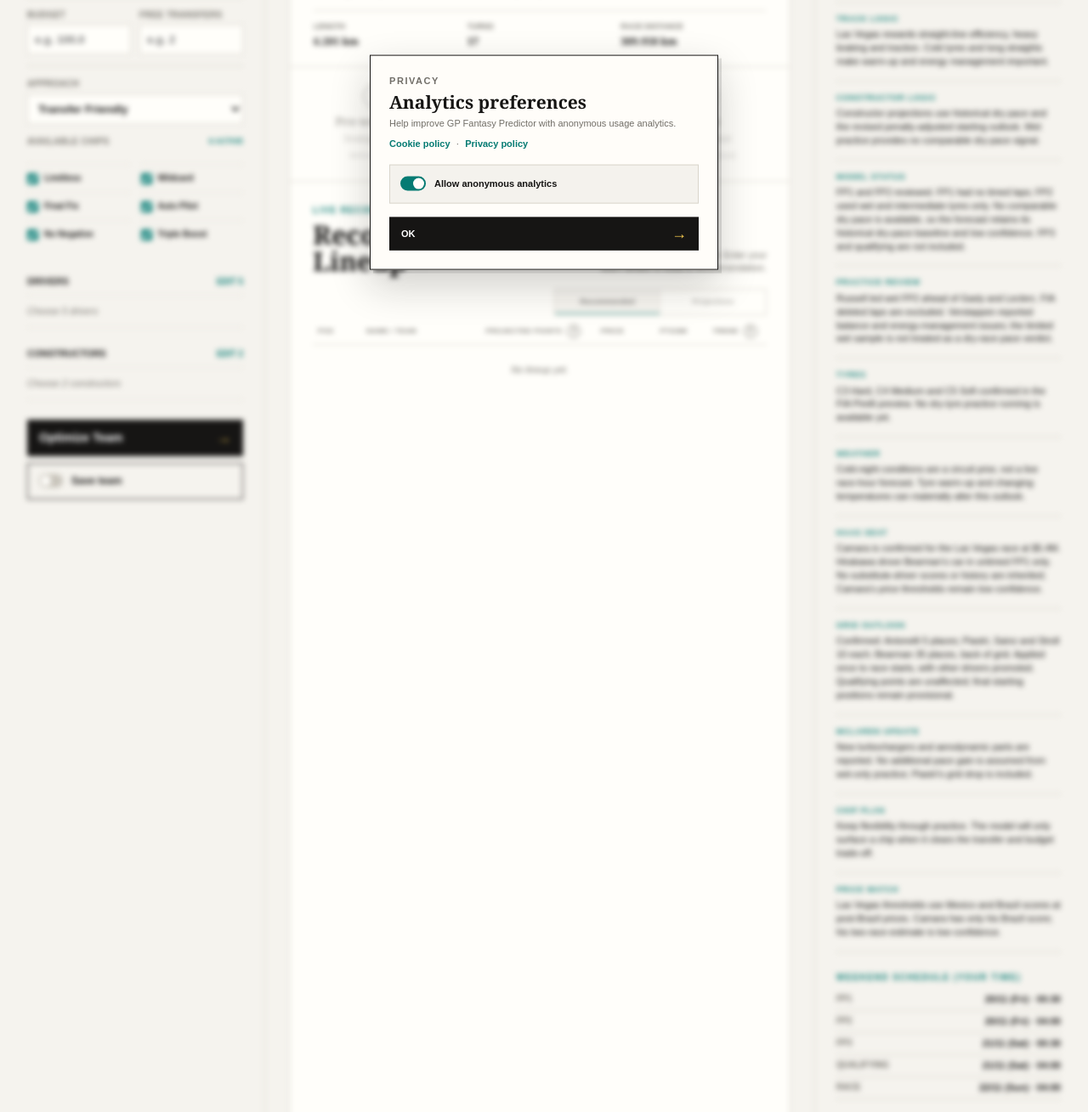
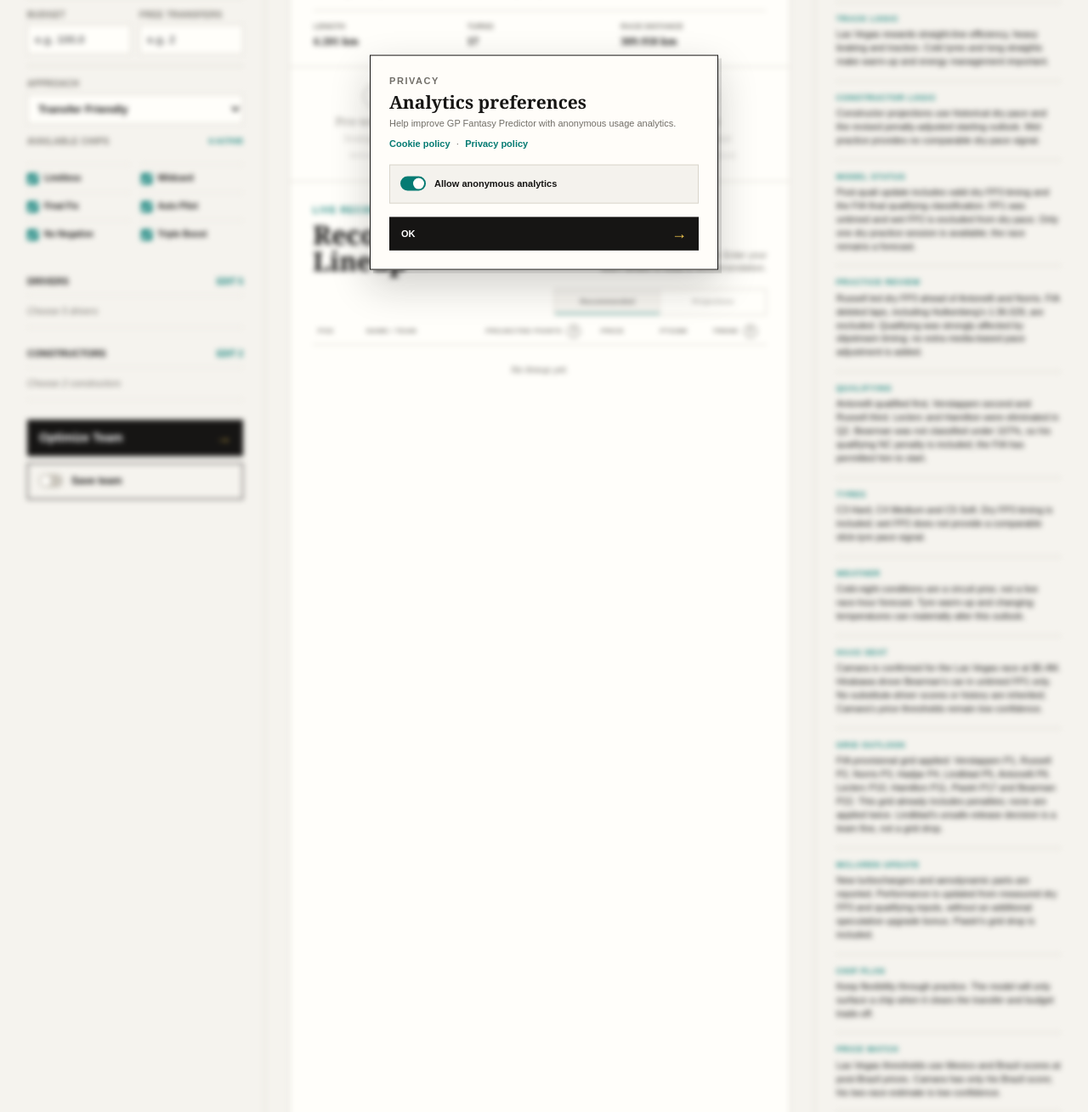
Before and after one commit to filipeoliveiraanalytics/gpfantasypredictor, a plain HTML site: page index.html in a window 1280 px wide. Shown: the part 209-1518 px from the top of the page at 85% size. Drawn offline with Linux system fonts and the light colour scheme.

Commit message:
Updated after FP3 and Quali

```diff
--- a/index.html
+++ b/index.html
@@ -42,7 +42,7 @@
 <body>
   <header class="topbar">
     <div class="brand"><img class="brand-mark" src="logo-gp-header.png?v=gp-header-v1" alt="GP" width="58" height="32">Fantasy Predictor</div>
-    <div class="topbar-meta">Las Vegas GP <span class="topbar-separator"></span> <span id="topbar-stage">After Practice</span><span id="topbar-updated" class="topbar-updated" hidden>Last updated: <time id="topbar-updated-time"></time></span></div>
+    <div class="topbar-meta">Las Vegas GP <span class="topbar-separator"></span> <span id="topbar-stage">Post-Quali</span><span id="topbar-updated" class="topbar-updated" hidden>Last updated: <time id="topbar-updated-time"></time></span></div>
     <div class="mobile-actions" role="group" aria-label="Mobile actions">
       <button id="mobile-team-cta" type="button" aria-controls="team-panel" aria-expanded="false">Team</button>
       <button id="mobile-race-cta" type="button" aria-controls="race-context">Race</button>
@@ -94,13 +94,13 @@
 
       <div class="stage-strip" aria-label="Prediction stage">
         <div class="stage" data-stage="Pre-Weekend"><i class="stage-mark" aria-hidden="true">1</i><span><b data-mobile-label="Pre">Pre-weekend</b><small>Strategy &amp; picks</small><em>Before 19 Nov</em></span></div>
-        <div class="stage selected" data-stage="After Practice" aria-current="step"><i class="stage-mark" aria-hidden="true">✓</i><span><b data-mobile-label="Practice">After practice</b><small>Updated projections</small><em>19–20 Nov</em></span></div>
-        <div class="stage" data-stage="Post-Quali"><i class="stage-mark" aria-hidden="true">3</i><span><b data-mobile-label="Quali">Post-quali</b><small>Final lineups</small><em>Fri 20 Nov (local)</em></span></div>
+        <div class="stage" data-stage="After Practice"><i class="stage-mark" aria-hidden="true">2</i><span><b data-mobile-label="Practice">After practice</b><small>Updated projections</small><em>19–20 Nov</em></span></div>
+        <div class="stage selected" data-stage="Post-Quali" aria-current="step"><i class="stage-mark" aria-hidden="true">✓</i><span><b data-mobile-label="Quali">Post-quali</b><small>Final lineups</small><em>Fri 20 Nov (local)</em></span></div>
         <div class="stage" data-stage="Race"><i class="stage-mark" aria-hidden="true">4</i><span><b data-mobile-label="Race">Race</b><small>Points locked</small><em>Sat 21 Nov (local)</em></span></div>
       </div>
 
       <section class="lineup">
-        <div class="section-heading"><div><p class="kicker">Live recommendation</p><h2 id="lineup-heading">Recommended Lineup</h2></div><p id="stage-copy">Loading the after-practice model.</p></div>
+        <div class="section-heading"><div><p class="kicker">Live recommendation</p><h2 id="lineup-heading">Recommended Lineup</h2></div><p id="stage-copy">Loading the post-qualifying model.</p></div>
         <section id="recommendation-summary" class="recommendation-summary" aria-label="Recommendation summary" hidden></section>
         <div class="lineup-views" role="tablist" aria-label="Lineup view">
           <button type="button" data-lineup-view="recommended" role="tab" aria-selected="true" disabled>Recommended</button>
@@ -148,6 +148,6 @@
   <dialog id="picker-dialog" class="dialog" aria-labelledby="picker-title"><form method="dialog"><header><div><p class="kicker">Current Team</p><h2 id="picker-title">Choose drivers</h2></div><button class="icon-button" value="cancel" aria-label="Close picker">×</button></header><label class="picker-search">Search drivers or teams<input id="picker-search" type="search" placeholder="Name or team" autocomplete="off"></label><p id="picker-help" class="muted" role="status" aria-live="polite"></p><div id="picker-options" class="picker-options"></div><footer><button id="apply-picker" class="primary" type="button">Apply selection <span>→</span></button></footer></form></dialog>
 <dialog id="audit-dialog" class="dialog audit-dialog"><form method="dialog"><header><div><p class="kicker">Forecast vs Real Points</p><h2 class="audit-title"><span id="audit-flag" class="audit-flag flag-spain" aria-label="Spain flag"></span><span id="audit-title">Selected audit</span></h2></div><button class="icon-button" value="cancel" aria-label="Close audit">×</button></header><p id="audit-note" class="muted"></p><div class="audit-controls"><label class="audit-select-label">Grand Prix<select id="audit-select" aria-label="Grand Prix"></select></label><fieldset class="audit-stage-control"><legend>Forecast stage</legend><div id="audit-stage-options"></div></fieldset></div><div class="audit-tables"><section><h3>Drivers</h3><table><thead><tr><th aria-label="Name"></th><th>Est.</th><th>Actual</th><th>Delta</th></tr></thead><tbody id="audit-driver-rows"></tbody></table></section><section><h3>Constructors</h3><table><thead><tr><th aria-label="Name"></th><th>Est.</th><th>Actual</th><th>Delta</th></tr></thead><tbody id="audit-constructor-rows"></tbody></table></section></div></form></dialog>
   <script>window.GA_MEASUREMENT_ID = "G-0GCZQDW467";</script>
-  <script src="mockup.js?v=las-vegas-fp12-20261120"></script>
+  <script src="mockup.js?v=las-vegas-post-quali-20261121"></script>
 </body>
 </html>
--- a/mockup.js
+++ b/mockup.js
@@ -687,13 +687,14 @@ function renderRaceContext() {
   const afterPractice = state.modelMode === "After Practice";
   const postQuali = state.modelMode === "Post-Quali";
   const practiceContext = [
-    ["Model status", "FP1 and FP2 reviewed. FP1 had no timed laps; FP2 used wet and intermediate tyres only. No comparable dry pace is available, so the forecast retains its historical dry-pace baseline and low confidence. FP3 and qualifying are not included."],
-    ["Practice review", "Russell led wet FP2 ahead of Gasly and Leclerc. FIA deleted laps are excluded. Verstappen reported balance and energy-management issues; the limited wet sample is not treated as a dry-race pace verdict."],
-    ["Tyres", "C3 Hard, C4 Medium and C5 Soft confirmed in the FIA Pirelli preview. No dry-tyre practice running is available yet."],
+    ["Model status", "Post-quali update includes valid dry FP3 timing and the FIA final qualifying classification. FP1 was untimed and wet FP2 is excluded from dry pace. Only one dry practice session is available; the race remains a forecast."],
+    ["Practice review", "Russell led dry FP3 ahead of Antonelli and Norris. FIA deleted laps, including Hulkenberg's 1:36.029, are excluded. Qualifying was strongly affected by slipstream timing; no extra media-based pace adjustment is added."],
+    ["Qualifying", "Antonelli qualified first, Verstappen second and Russell third. Leclerc and Hamilton were eliminated in Q2. Bearman was not classified under 107%, so his qualifying NC penalty is included; the FIA has permitted him to start."],
+    ["Tyres", "C3 Hard, C4 Medium and C5 Soft. Dry FP3 timing is included; wet FP2 does not provide a comparable slick-tyre pace signal."],
     ["Weather", "Cold-night conditions are a circuit prior, not a live race-hour forecast. Tyre warm-up and changing temperatures can materially alter this outlook."],
     ["Haas seat", "Camara is confirmed for the Las Vegas race at $5.4M. Hirakawa drove Bearman's car in untimed FP1 only. No substitute-driver scores or history are inherited; Camara's price thresholds remain low confidence."],
-    ["Grid outlook", "Confirmed: Antonelli 5 places; Piastri, Sainz and Stroll 10 each; Bearman 35 places, back of grid. Applied once to race starts, with other drivers promoted. Qualifying points are unaffected; final starting positions remain provisional."],
-    ["McLaren update", "New turbochargers and aerodynamic parts are reported. No additional pace gain is assumed from wet-only practice; Piastri's grid drop is included."],
+    ["Grid outlook", "FIA provisional grid applied: Verstappen P1, Russell P2, Norris P3, Hadjar P4, Lindblad P5, Antonelli P6. Leclerc P10, Hamilton P11, Piastri P17 and Bearman P22. This grid already includes penalties; none are applied twice. Lindblad's unsafe-release decision is a team fine, not a grid drop."],
+    ["McLaren update", "New turbochargers and aerodynamic parts are reported. Performance is updated from measured dry FP3 and qualifying inputs, without an additional speculative upgrade bonus. Piastri's grid drop is included."],
   ];
   if (!state.recommendation) {
     els.contextTitle.textContent = "Las Vegas context.";
@@ -702,7 +703,7 @@ function renderRaceContext() {
       ["Track logic", trackLogic],
       ["Constructor logic", postQuali ? "Constructor projections include completed qualifying scores and forecast race points for both drivers." : afterPractice ? "Constructor projections use historical dry pace and the revised penalty-adjusted starting outlook. Wet practice provides no comparable dry-pace signal." : "Balance straight-line efficiency, braking and tyre warm-up with reliable points from both drivers."],
       ...practiceContext,
-      ["Chip plan", state.modelMode === "Post-Quali" ? "The weekend deadline has passed. New weekend chips cannot be activated. Final Fix, if eligible, requires a separate Sunday-only comparison." : "Keep flexibility through practice. The model will only surface a chip when it clears the transfer and budget trade-off."],
+      ["Chip plan", state.modelMode === "Post-Quali" ? "The weekend deadline has passed. New weekend chips cannot be activated. Final Fix, if eligible, requires a separate race-only comparison." : "Keep flexibility through practice. The model will only surface a chip when it clears the transfer and budget trade-off."],
       ["Price watch", priceWatch],
     ]);
     return;
@@ -886,7 +887,7 @@ function directRecommendation() {
   }
   if (!base) throw new Error("No valid lineup fits the current budget. Edit your team or budget and try again.");
   if (state.modelMode === "Post-Quali") {
-    return { ...base, chip: "", chipReason: "The weekend deadline has passed. This is a lineup comparison, not a new transfer or chip instruction. Already activated chips remain locked. Final Fix eligibility and Sunday-only gains are not evaluated here." };
+    return { ...base, chip: "", chipReason: "The weekend deadline has passed. This is a lineup comparison, not a new transfer or chip instruction. Already activated chips remain locked. Final Fix eligibility and race-only gains are not evaluated here." };
   }
   const available = new Set(els.chips.filter((input) => input.checked).map((input) => input.value));
   const labels = { x3: "Triple Boost", limitless: "Limitless", no_negative: "No Negative", wildcard: "Wildcard" };
```
